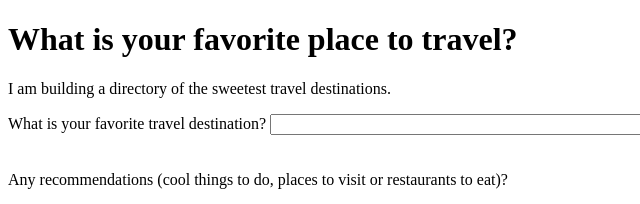
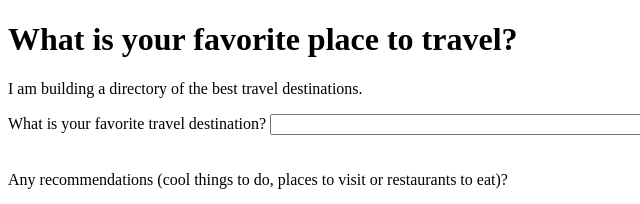
Before and after one commit to Roryhayden/roryhayden.github.io, a plain HTML site: page index.html in a window 1280 px wide. Shown: the top 204 px of the page, 0-640 px from the left. Drawn offline with Linux system fonts and the light colour scheme.

Commit message:
Update index.html

```diff
--- a/index.html
+++ b/index.html
@@ -12,7 +12,7 @@
 </head>
 <body>
 <h1>What is your favorite place to travel?</h1>
-<p>I am building a directory of the sweetest travel destinations.</p>
+<p>I am building a directory of the best travel destinations.</p>
 <form name="travel" onsubmit="identify(event)">
      What is your favorite travel destination?
     <input name="destination" required="" size="81" type="text"/>
```
